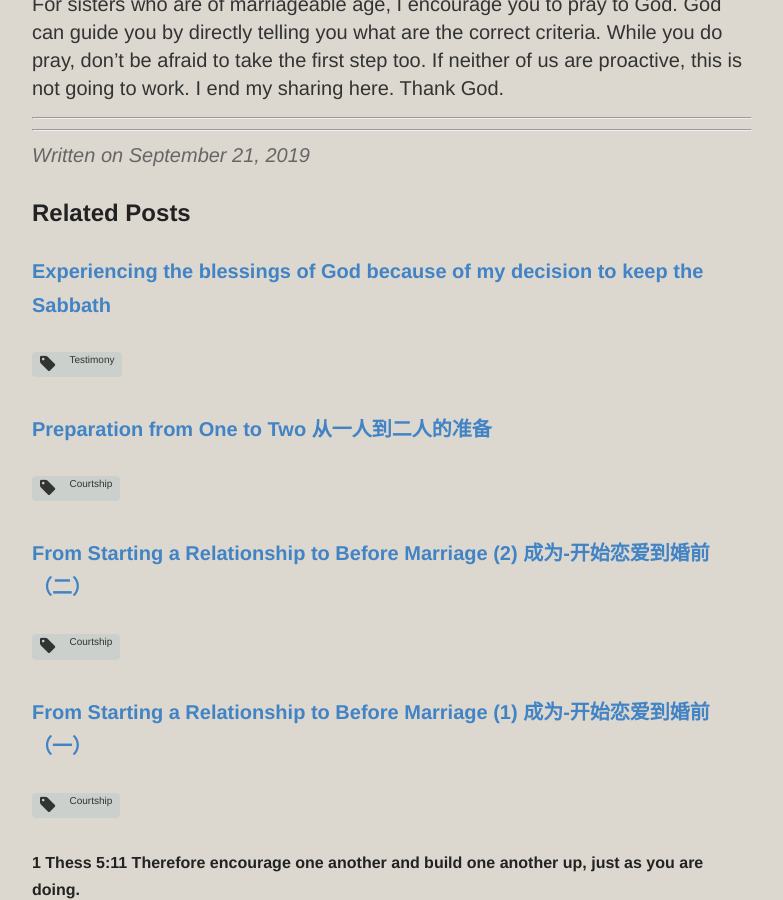
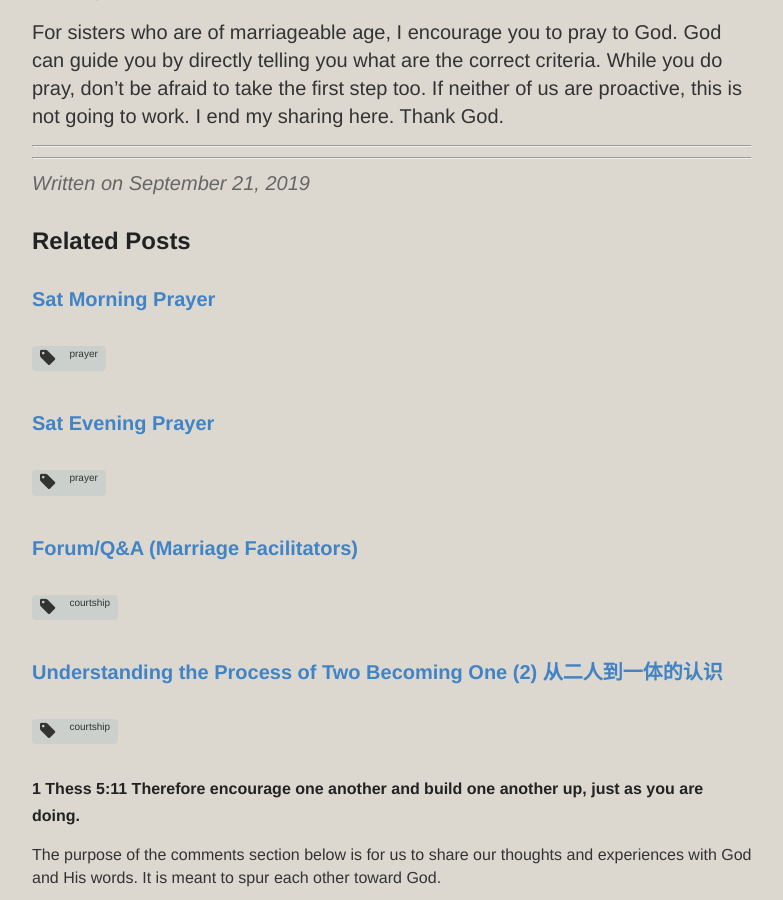
Before and after one commit to catchupTJC/catchuptjc.github.io, a Jekyll site: the page built from _posts/2019-09-21-Testimony Session.md, in a window 1280 px wide and 900 px high, scrolled down 6609 px. Shown: the whole window, without its empty margins (248-1031 px from the left). Built offline with Jekyll 4.4.1, drawn with Linux system fonts in a browser that asks for light colours; nearby versions of some CDN libraries; comment, search, counter and statistics services are not loaded; some of the changed lines change nothing that is shown; some of the changed text lies outside the part shown.

Commit message:
Update 2019-09-21-Testimony Session.md

```diff
--- a/_posts/2019-09-21-Testimony Session.md
+++ b/_posts/2019-09-21-Testimony Session.md
@@ -1,8 +1,8 @@
 ---
 layout: post
 title: Testimony of Hoong Wu and Rachel
-category: Sermon(SG)2019
-tags: [Testimony,Courtship,Prayer]
+category: youthspiritualmeeting2019singapore
+tags: [testimony,courtship,prayer]
 hymns: []
 ---
 
```
